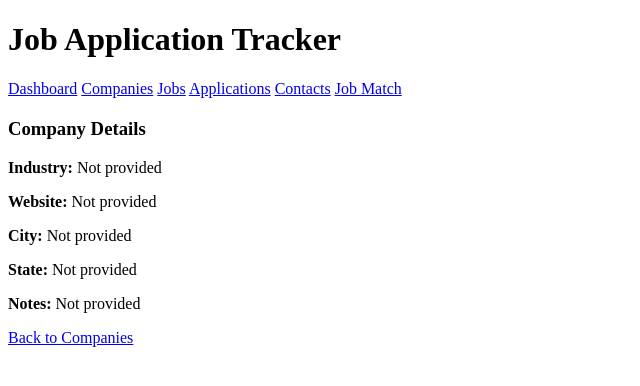
After one commit to jbonilla8/job-application-tracker, a Flask app: template templates/company_detail.html in a window 1280 px wide. The commit adds this page. Shown: the top 386 px of the page, without its empty margins (0-640 px from the left). Run offline with Flask 3, Linux system fonts and the light colour scheme; the template is opened without the code that fills it, so the values that code supplies are empty.

Commit message:
Add Companies detail view

```diff
--- a/app.py
+++ b/app.py
@@ -186,6 +186,36 @@ def companies():
 
     finally:
         # Close the database connection
+        if cursor is not None:
+            cursor.close()
+        if conn is not None and conn.is_connected():
+            conn.close()
+
+
+# View details for a single company
+@app.route("/companies/<int:company_id>")
+def company_detail(company_id):
+    conn = None
+    cursor = None
+
+    try:
+        conn = get_db()
+        cursor = conn.cursor(dictionary=True)
+
+        # Retrieve the selected company
+        cursor.execute("SELECT * FROM companies WHERE company_id = %s", (company_id,))
+        company = cursor.fetchone()
+
+        if company is None:
+            return "Company not found.", 404
+
+        return render_template("company_detail.html", company=company)
+
+    except mysql.connector.Error:
+        app.logger.exception("Error loading company details")
+        return "Unable to load company details.", 503
+
+    finally:
         if cursor is not None:
             cursor.close()
         if conn is not None and conn.is_connected():
--- a/templates/companies.html
+++ b/templates/companies.html
@@ -26,6 +26,9 @@
             <td>{{ company.state or '' }}</td>
             <td>{{ company.notes or '' }}</td>
             <td>
+                <!-- Open the selected company's detail page -->
+                <a href="{{ url_for('companies') }}/{{ company.company_id }}">View</a>
+
                 <a href="{{ url_for('companies', edit=company.company_id) }}">Edit</a>
 
                 <!-- Confirm before deleting a company -->
--- /dev/null
+++ b/templates/company_detail.html
@@ -0,0 +1,15 @@
+{% extends "base.html" %}
+
+{% block content %}
+<h2>{{ company.company_name }}</h2>
+
+<h3>Company Details</h3>
+
+<p><strong>Industry:</strong> {{ company.industry or "Not provided" }}</p>
+<p><strong>Website:</strong> {{ company.website or "Not provided" }}</p>
+<p><strong>City:</strong> {{ company.city or "Not provided" }}</p>
+<p><strong>State:</strong> {{ company.state or "Not provided" }}</p>
+<p><strong>Notes:</strong> {{ company.notes or "Not provided" }}</p>
+
+<a href="{{ url_for('companies') }}">Back to Companies</a>
+{% endblock %}
```
Also changed, not shown: AI_USAGE.md (+2 -0 lines).
